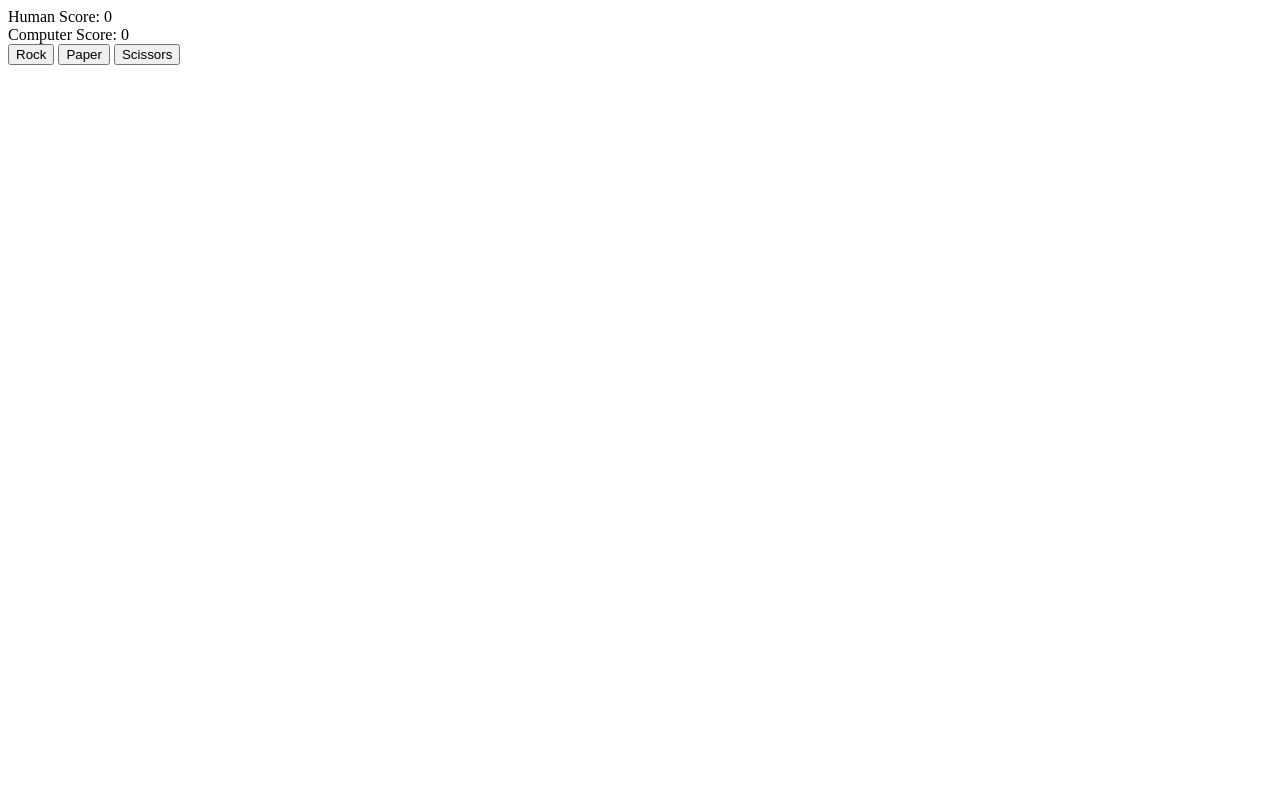
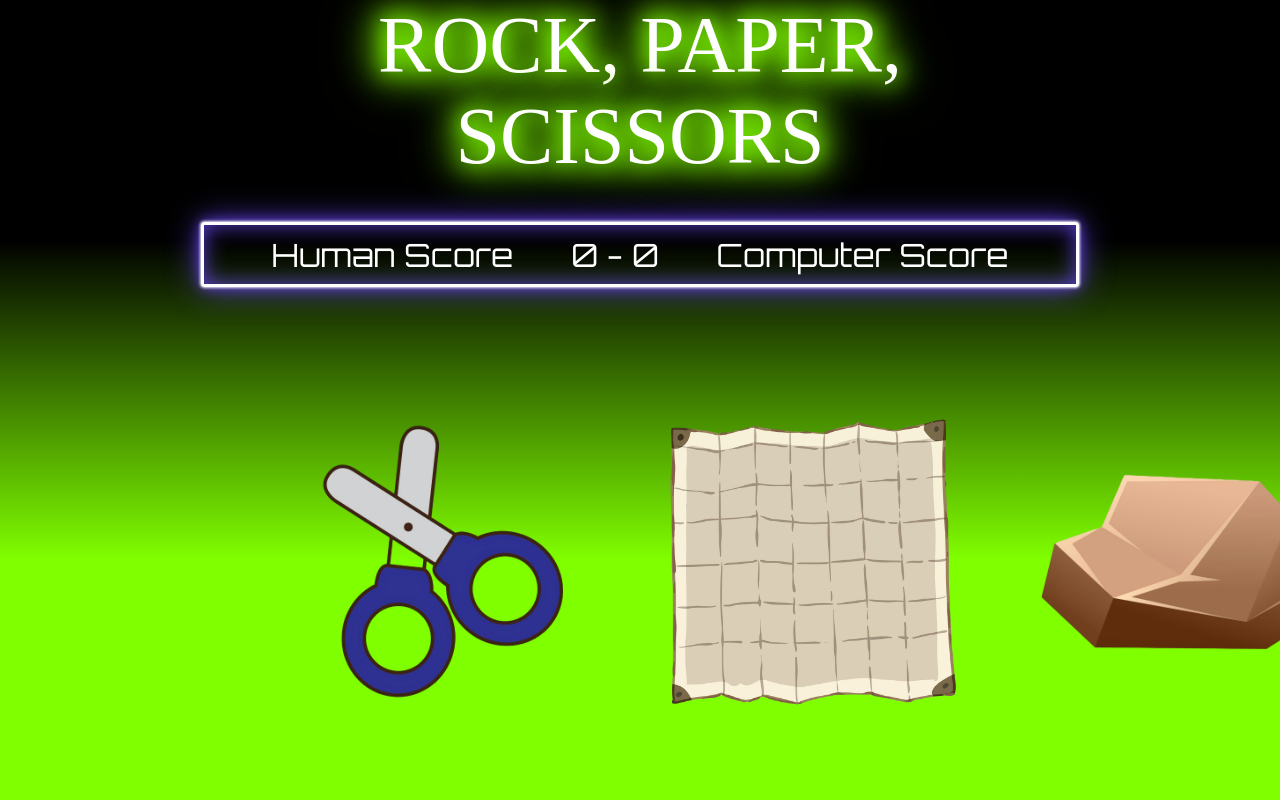
Before and after one commit to DazaiCR/Rock-Paper-Scissors, a plain HTML site: page Game/index.html in a window 1280 px wide. Drawn offline with Linux system fonts and the light colour scheme; a web font is replaced by a local one.

Commit message:
Add game page

```diff
--- a/Game/index.html
+++ b/Game/index.html
@@ -4,20 +4,33 @@
         <meta charset="UTF-8">
         <meta name="viewport" content="width=device-width, initial-scale=1.0">
         <title>Rock Paper Scissors</title>
+        <link rel="stylesheet" href="./style.css">
         <script src="script.js" defer></script>
+        <link rel="preconnect" href="https://fonts.googleapis.com">
+        <link rel="preconnect" href="https://fonts.gstatic.com" crossorigin>
+        <link href="https://fonts.googleapis.com/css2?family=Audiowide&family=Orbitron:wght@400..900&family=Playwrite+IE+Guides&family=Sixtyfour&display=swap" rel="stylesheet">
     </head>
     <body class="body">
-        <div class="content">
-            <div class="score">
-                <div>Human Score: <span class="human_score">0</span></div>
-                <div>Computer Score: <span class="computer_score">0</span></div>
+        <div class="container">
+            <div class="wrapper">
+                <div class="title">Rock, Paper, Scissors</div>
+                <div class="score">
+                    <div class="human">Human Score</div>
+                    <div class="score-nbrs">0 - 0</div>
+                    <div class="computer">Computer Score</div>
+                </div>
+                <div class="buttons">
+                    <button type="button">
+                        <img src="../imgs/scissors.png" alt="scissors" class="scissors">
+                    </button>
+                    <button type="button">
+                        <img src="../imgs/paper.png" alt="paper" class="paper">
+                    </button>
+                    <button type="button">
+                        <img src="../imgs/rock.png" alt="rock" class="rock">
+                    </button>
+                </div>
             </div>
-            <div class="buttons">
-                <button type="button" class="rock">Rock</button>
-                <button type="button" class="paper">Paper</button>
-                <button type="button" class="scissors">Scissors</button>
-            </div>
-            <div class="result"></div>
         </div>
     </body>
 </html>
--- /dev/null
+++ b/Game/style.css
@@ -0,0 +1,89 @@
+html, body {
+    margin: 0;
+    padding: 0;
+    height: 100%;
+    font-family: 'Orbitron', 'Gill Sans', 'Gill Sans MT', Calibri, 'Trebuchet MS', sans-serif;
+    color: white;
+}
+
+.container {
+    width: 100%;
+    height: 100vh;
+    position: absolute;
+    overflow: hidden;
+    display: flex;
+    justify-content: center;
+    background: linear-gradient(180deg, rgba(0,0,0,1) 30%, rgba(128,255,0,1) 70%);
+}
+
+.wrapper {
+    width: 68%;
+    display: flex;
+    gap: 40px;
+    flex-direction: column;
+    justify-content: flex-start;
+    align-items: center;
+}
+
+.title {
+    margin: 0;
+    padding: 0;
+
+    text-shadow:
+      0 0 20px rgba(128,255,0,1),
+      0 0 30px rgba(128,255,0,1),
+      0 0 40px rgba(128,255,0,1),
+      0 0 50px rgba(128,255,0,1),
+      0 0 60px rgba(128,255,0,1);
+
+
+    font-family: "Playwrite IE Guides", serif;
+    text-transform: uppercase;
+    text-align: center;
+    font-weight: 400;
+    font-size: 5rem;
+}
+
+
+.score {
+    display: flex;
+    justify-content: space-evenly;
+    align-items: center;
+    width: 98%;
+    font-size: 2rem;
+
+    /* border */
+    border: 0.2rem solid #fff;
+    border-radius: .2rem;
+    padding: .3em;
+    box-shadow:
+            0 0 .2rem #fff,
+            0 0 .2rem #fff,
+            0 0 2rem #5D3FD3,
+            0 0 0.8rem #5D3FD3,
+            /* 0 0 2.8rem rgba(128,255,0,1), */
+            inset 0 0 1.3rem #5D3FD3;
+}
+
+.buttons {
+    flex: 1;
+    display: flex;
+    justify-content: space-between;
+    align-items: center;
+    width: 100%;
+}
+
+.rock, .scissors {
+    height: 440px;
+    width: 440px;
+}
+.paper {
+    height: 300px;
+    width: 300px;
+}
+
+button {
+    background-color: transparent;
+    cursor: pointer;
+    border: none;
+}
```
Also changed, not shown: Game/script.js (+7 -0 lines), imgs/paper.png (added), imgs/rock.png (added), imgs/scissors.png (added).
